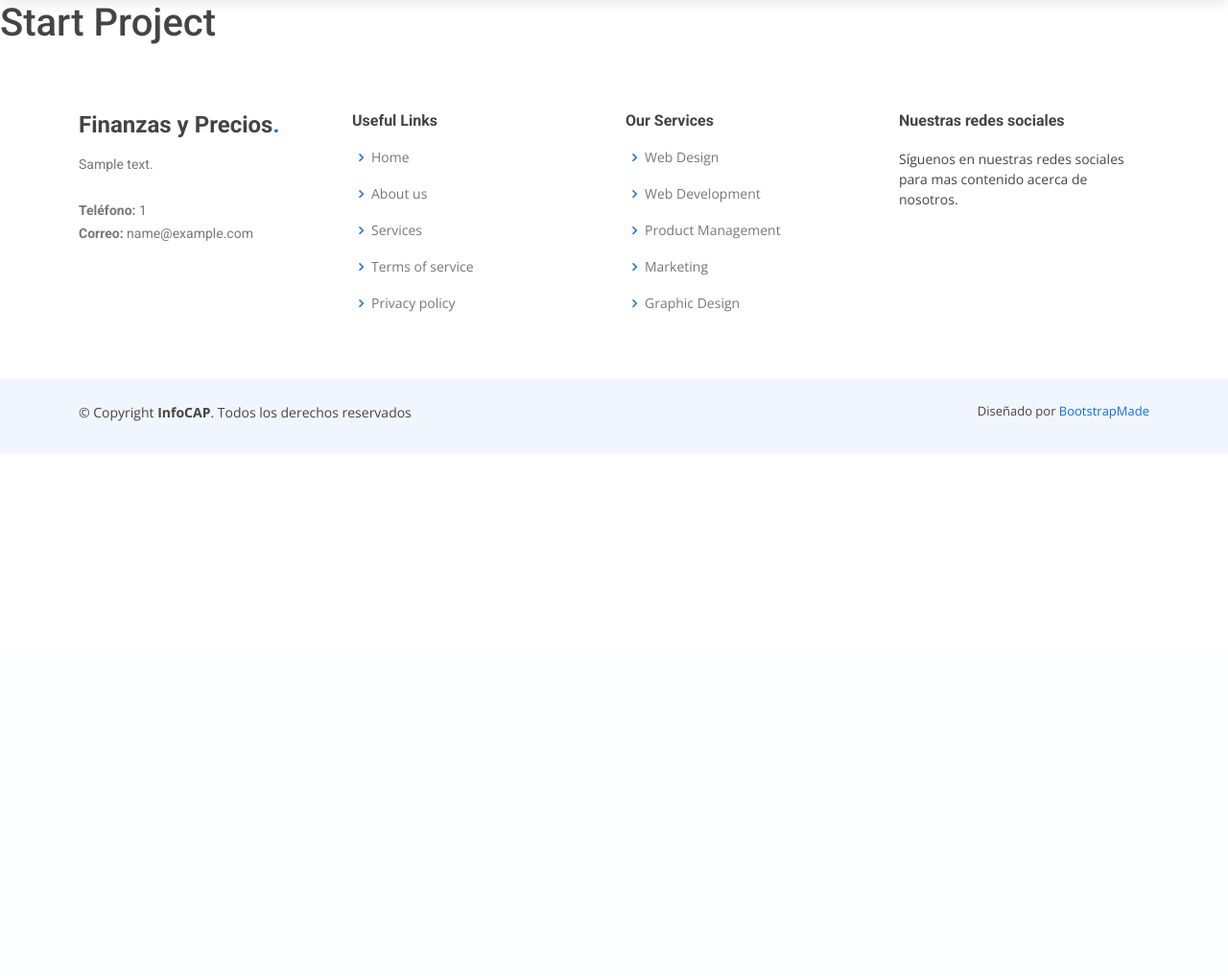
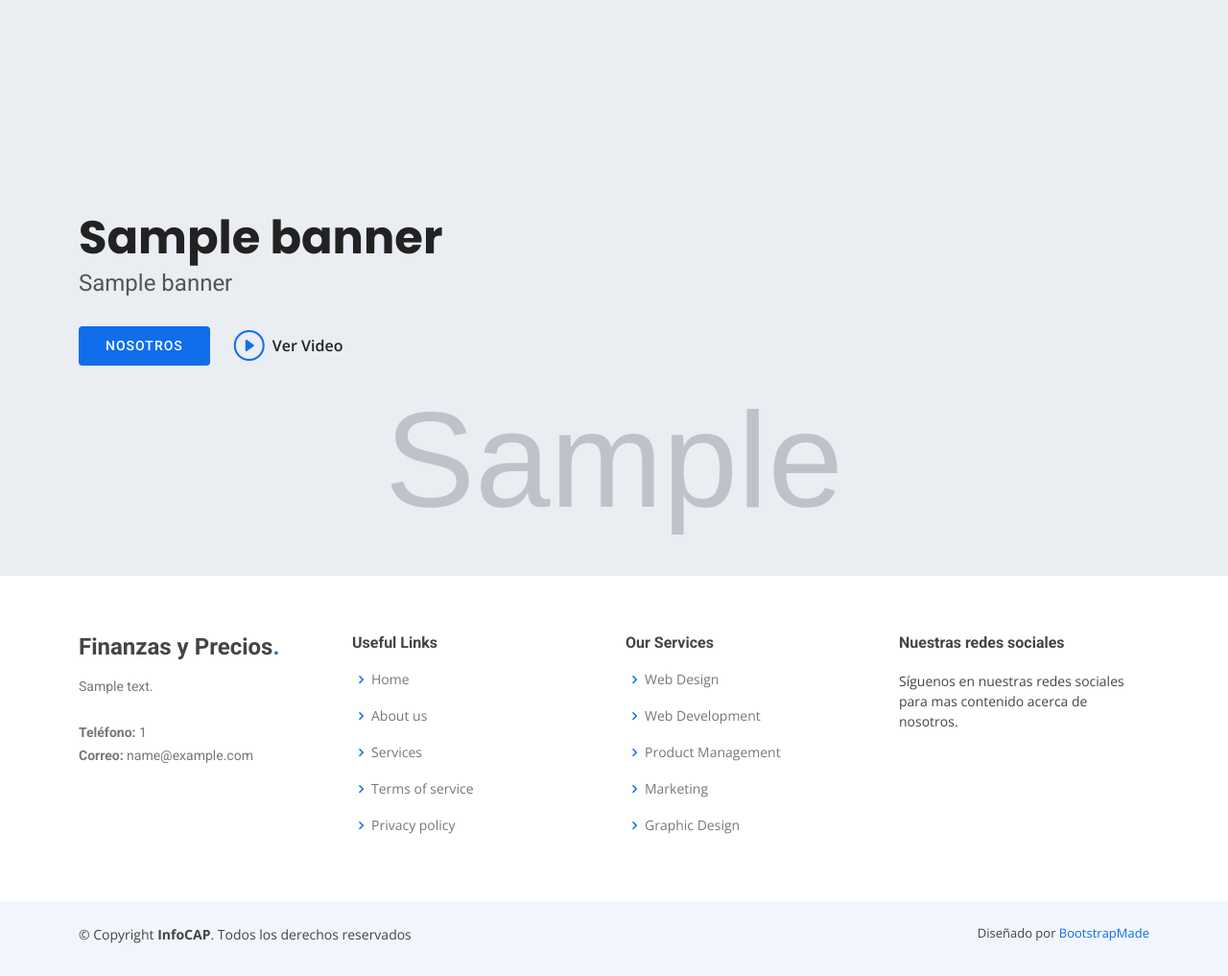
Before and after one commit to dayandavid/Finanzasyprecios, a Django app: template web/templates/main/index.html in a window 1280 px wide. Shown: the part 126-1143 px from the top of the page at 96% size. Before the commit the page ends 565 px from the top, so only its background shows below. Run offline with Django 4.2, Linux system fonts and the light colour scheme; the template is opened without the code that fills it: most values are stand-ins (such as "Sample title", 1, 10 or a date in 2020); grey boxes marked "Sample" are stand-in pictures; some libraries are stand-ins or nearby versions.

Commit message:
Creado banner

```diff
--- a/web/config/settings.py
+++ b/web/config/settings.py
@@ -33,8 +33,8 @@ INSTALLED_APPS = [
 
     # Third Parties
     'ckeditor',
-    "debug_toolbar",
-    'easy_thumbnails',
+    'debug_toolbar',
+    'django_cleanup.apps.CleanupConfig',
 
     # Local Apps
     'users.apps.UsersConfig',
--- a/web/static/css/style.css
+++ b/web/static/css/style.css
@@ -394,22 +394,7 @@ h1, h2, h3, h4, h5, h6 {
 /*--------------------------------------------------------------
 # Hero Section
 --------------------------------------------------------------*/
-#hero {
-  width: 100%;
-  height: 75vh;
-  background: url("../img/hero-bg.jpg") top left;
-  background-size: cover;
-  position: relative;
-}
-#hero:before {
-  content: "";
-  background: rgba(255, 255, 255, 0.6);
-  position: absolute;
-  bottom: 0;
-  top: 0;
-  left: 0;
-  right: 0;
-}
+
 #hero .container {
   position: relative;
 }
--- a/web/templates/main/index.html
+++ b/web/templates/main/index.html
@@ -6,6 +6,46 @@
 
 {% block title %}Inicio{% endblock title %}
 
+{% block css %}
+    <style>
+        #hero {
+            width: 100%;
+            height: 75vh;
+            background: url("{{banner.image.url}}") top left;
+            background-size: cover;
+            position: relative;
+          }
+          #hero:before {
+            content: "";
+            background: rgba(255, 255, 255, 0.5);
+            position: absolute;
+            bottom: 0;
+            top: 0;
+            left: 0;
+            right: 0;
+          }
+          @media (min-width: 1024px) {
+            #hero {
+              background-attachment: fixed;
+            }
+          }
+    </style>
+{% endblock css %}
+
 {% block maincontent %}
-    <h1>Start Project</h1>
+    {% if banner %}
+        <!-- ======= Hero Section ======= -->
+        <section id="hero" class="d-flex align-items-center" >
+            <div class="container" data-aos="zoom-out" data-aos-delay="100">
+                <h1>{{banner.title}}</h1>
+                <h2>{{banner.subtitle}}</h2>
+                <div class="d-flex">
+                    <a href="#about" class="btn-get-started scrollto">Nosotros</a>
+                    {% if banner.youtube_video %}<a href="{{banner.youtube_video}}" class="glightbox btn-watch-video"><i class="bi bi-play-circle"></i><span>Ver Video</span></a>{% endif %}
+                </div>
+            </div>
+        </section><!-- End Hero -->
+    {% endif %}
+
+
 {% endblock maincontent %}
```
Also changed, not shown: web/main/models.py (+28 -2 lines), web/main/migrations/0001_initial.py, web/main/migrations/0002_alter_contact_created_at_alter_contact_phone_number_and_more.py (deleted).
